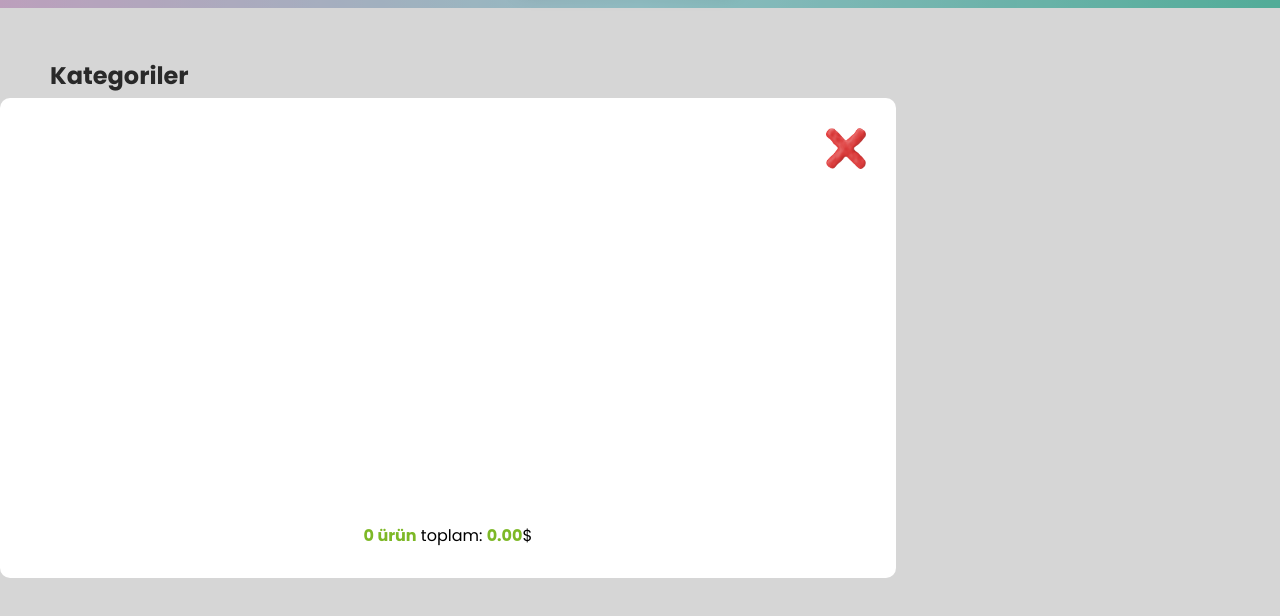
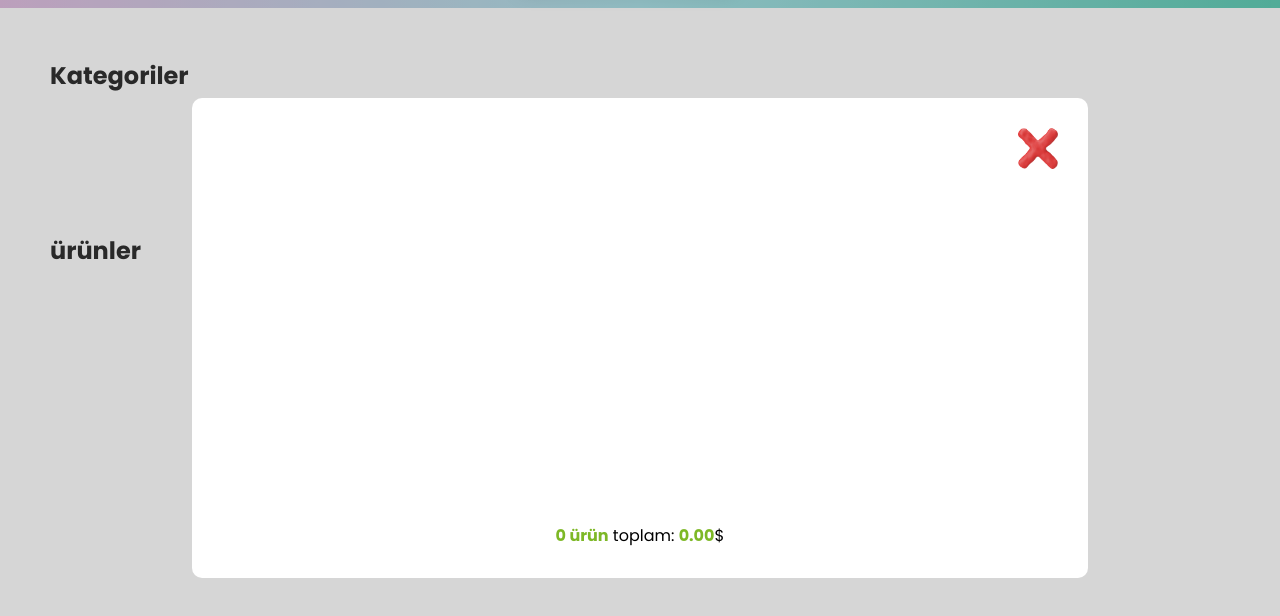
Before and after one commit to gokcesanmutlu/eCommerceWebsite, a plain HTML site: page index.html in a window 1280 px wide. Both pictures are taken after a click on the button "Chart". Shown: the part 62-678 px from the top of the page. Drawn offline with nearby package versions, Linux system fonts and the light colour scheme; no server answers.

```diff
--- a/style.css
+++ b/style.css
@@ -265,11 +265,11 @@ section {
   background-color: rgba(128, 128, 128, 0.322);
   /* çocuk elemanı merkeze hizalar */
   display: none;
-  place-items: center;
 }
 
 .active {
-  display: grid;
+  display: grid !important;
+  place-items: center;
 }
 
 .modal {
```
Also changed, not shown: 1 other file.
